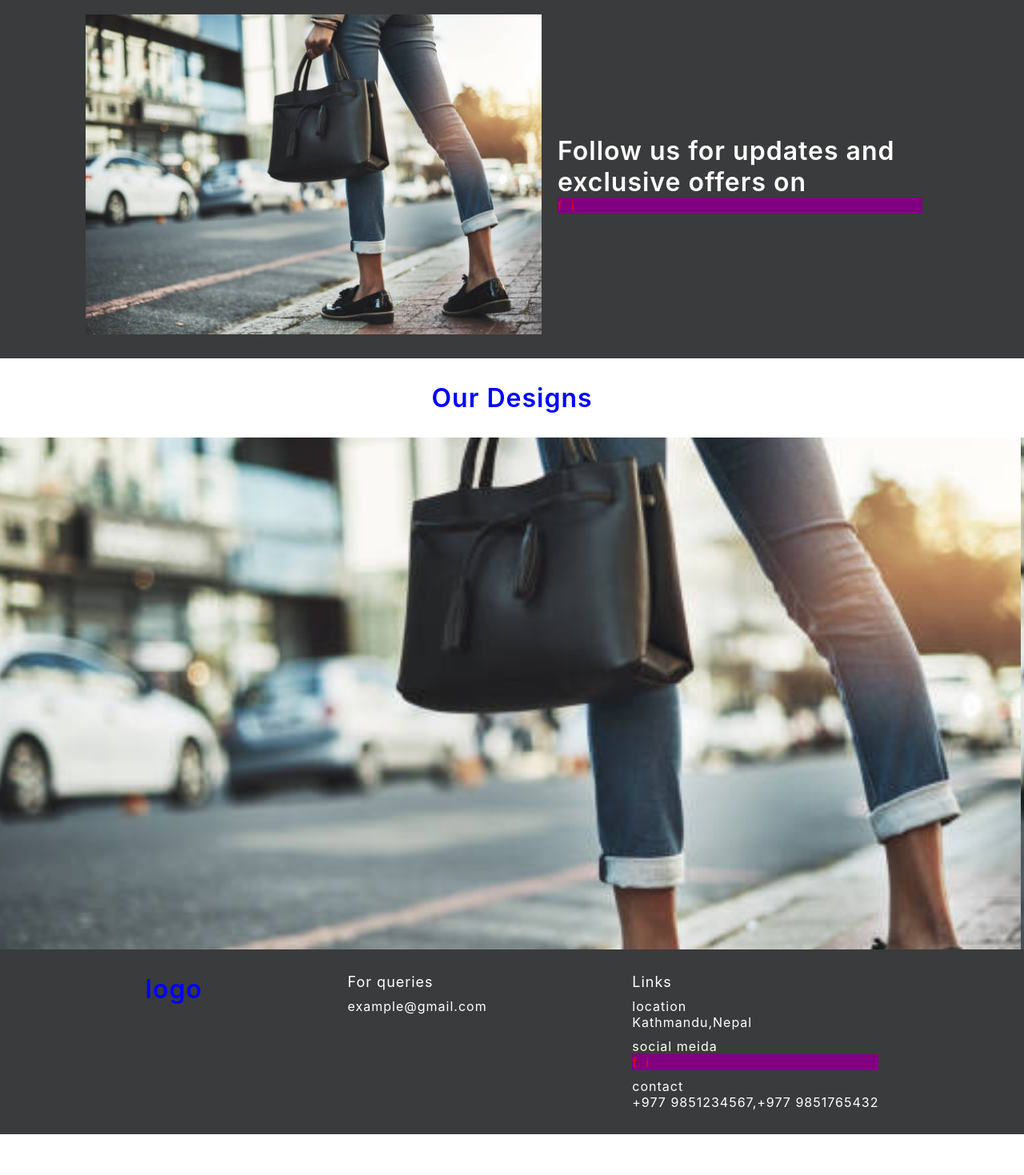
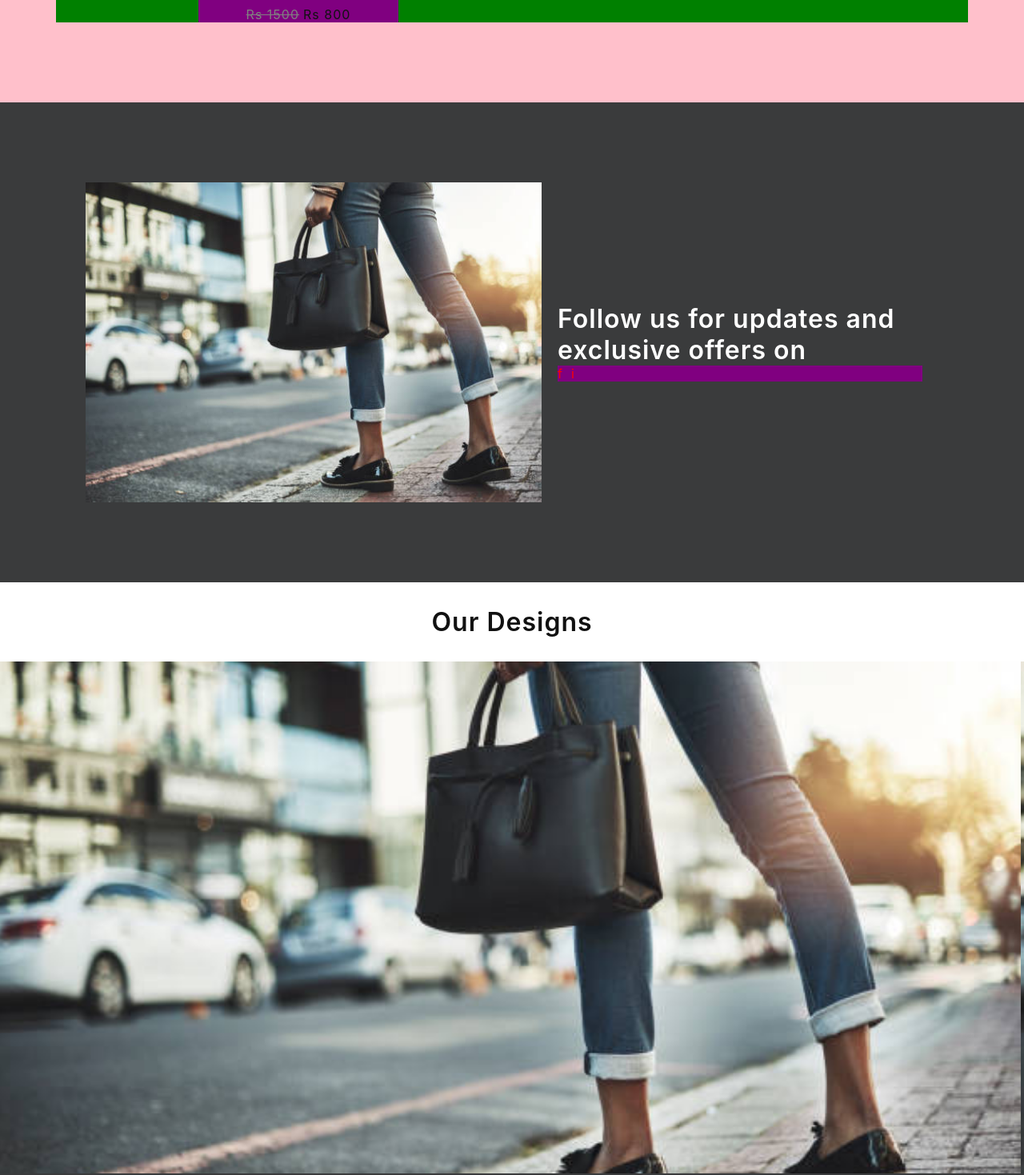
Before and after one commit to AnupRijal123/bag_shopping_website, a React (Create React App) app: page / in a window 1280 px wide. Shown: the part 1286-2755 px from the top of the page at 80% size. Before the commit the page ends 2704 px from the top, so only its background shows below. Built offline with nearby package versions, Linux system fonts and the light colour scheme.

Commit message:
Changed footer css

```diff
--- a/src/components/Footer.js
+++ b/src/components/Footer.js
@@ -1,13 +1,21 @@
 import '../styles/Footer.css';
 
 function Footer() {
+
+    const currentYear = new Date().getFullYear();
+    console.log(currentYear)
+
     return (
         <div className="footer">
+
+            <div className="footer-first-row">
                 <h1>logo</h1>
+
                 <div className="footer-column" >
                     <h2 className="white-text">For queries</h2>
                     <p className="white-text">example@gmail.com</p>
                 </div>
+
                 <div className="footer-column">
                     <h2 className="white-text">Links</h2>
 
@@ -18,7 +26,7 @@ function Footer() {
 
 
                     <div>
-                    <p className="white-text">social meida</p>
+                        <p className="white-text">social media</p>
                         <div className="social-media-icon-container">
                             <p>f</p>
                             <p>i</p>
@@ -33,6 +41,12 @@ function Footer() {
                     </div>
 
                 </div>
+            </div>
+
+            <div className="footer-second-row">
+                <p className="white-text">All Rights Reserved,{currentYear}</p>
+                <p className="small-text light-gray-text">Website developed by Anup Rijal</p>
+            </div>
 
 
         </div>
--- a/src/pages/HomePage.js
+++ b/src/pages/HomePage.js
@@ -64,7 +64,7 @@ function HomePage() {
             </div>
 
 
-            <h1 className="center-aligned-text heading-text">Our Designs</h1>
+            <h1 className="center-aligned-text heading-text black-text">Our Designs</h1>
             <div ref={imageSliderRef} className="image-slider-section-container">
                 <div className="slider-image-item">
                     <img className="slider-image" src={require('../assets/images/bannerimage.jpg')} alt="items-image" />
--- a/src/styles/App.css
+++ b/src/styles/App.css
@@ -65,7 +65,7 @@ p {
 
 .section-container {
     background-color: pink;
-    padding: 30px 70px;
+    padding: 100px 70px;
 }
 
 .strike-text {
@@ -133,7 +133,7 @@ p {
 @media only screen and (max-width:768px) {
     .section-container {
         background-color: yellow;
-        padding: 30px 20px 0px 20px;
+        padding: 30px 20px;
     }
 
     .coloured-background-section-image-container {
--- a/src/styles/Footer.css
+++ b/src/styles/Footer.css
@@ -1,9 +1,19 @@
 .footer {
     background-color: var(--dark-gray-color);
-    padding: 30px 0px;
+    padding: 30px 0px 10px 0px;
+}
+
+.footer-first-row {
     display: flex;
     justify-content: space-evenly;
-    flex-wrap: wrap;
+}
+
+.footer-second-row {
+    padding-top: 30px;
+    display: flex;
+    align-items: center;
+    justify-content: center;
+    gap: 10px;
 }
 
 .footer-column {
@@ -14,9 +24,10 @@
 
 /* mobile phones */
 @media only screen and (max-width:520px) {
-    .footer {
+    .footer-first-row {
+        background-color: pink;
         flex-direction: column;
-        align-items: initial;
+        gap: 20px;
         padding: 30px 20px;
     }
 }
--- a/src/styles/HomePage.css
+++ b/src/styles/HomePage.css
@@ -6,6 +6,11 @@
     overflow-x: auto;
     overflow-y: hidden;
     scroll-behavior: smooth;
+    pointer-events: none;
+}
+
+.image-slider-section-container::-webkit-scrollbar {
+    display: none;
 }
 
 .slider-image-item {
@@ -20,11 +25,4 @@
     width: 100%;
     height: 100%;
     object-fit: cover;
-    transform: scale(1.2);
-    transition: transform 0.5s ease;
-    cursor: pointer;
 }
-
-.slider-image:hover {
-    transform: scale(1);
-}
```
Lines whose indentation alone changed are shown as unchanged.
